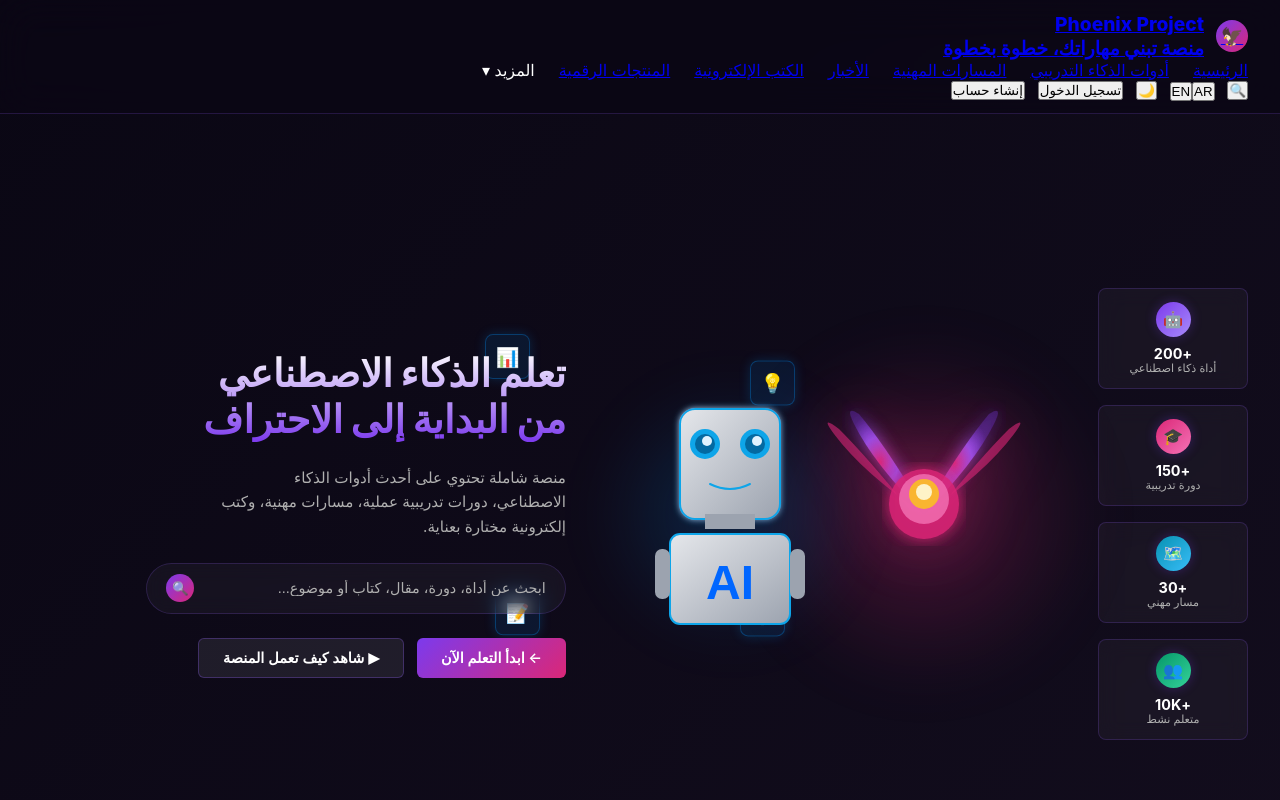
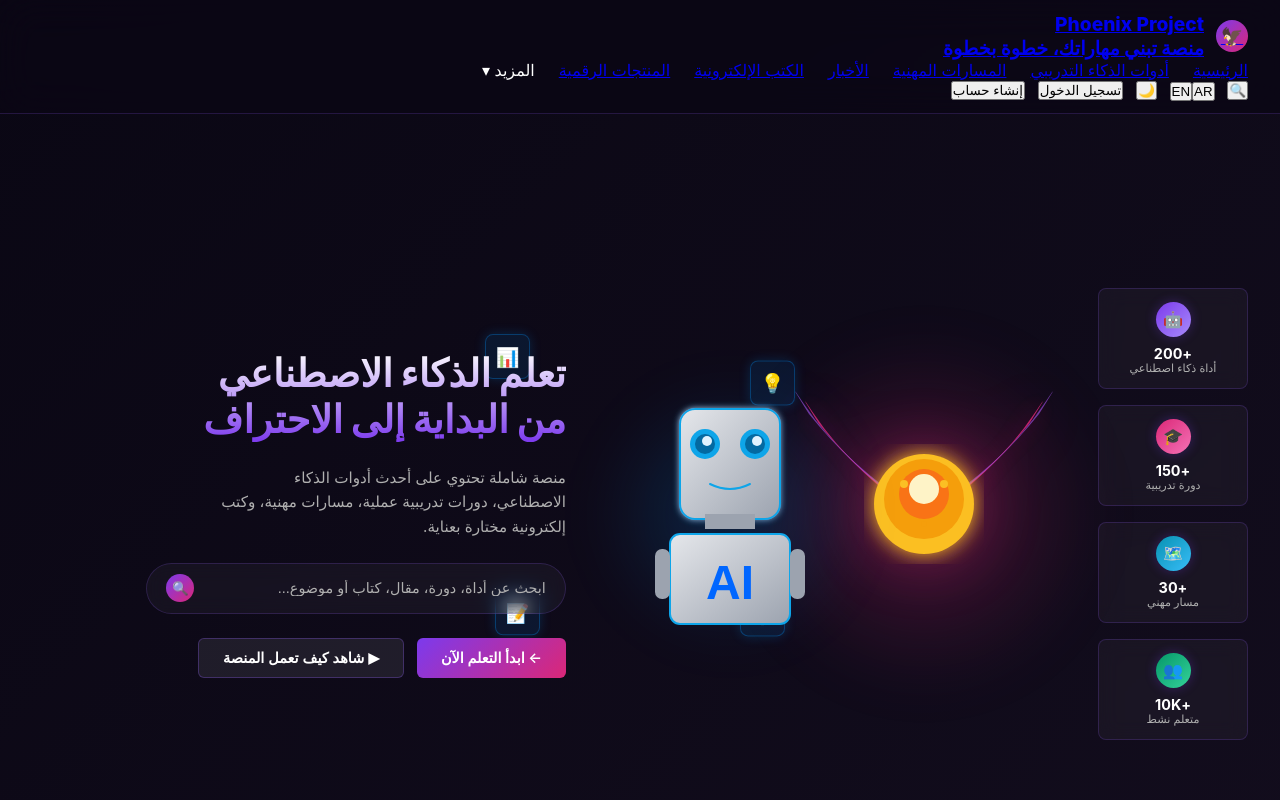
Before and after one commit to tambeabdulkarim/ai-priject, a Next.js app: page /en in a window 1280 px wide. Shown: the top 800 px of the page. Built offline with nearby package versions, Linux system fonts and the light colour scheme.

Commit message:
improve: enhanced phoenix wings SVG with better gradients and fire effects

```diff
--- a/src/components/HomePageContent.tsx
+++ b/src/components/HomePageContent.tsx
@@ -73,13 +73,14 @@ export default function HomePageContent({ locale }: HomePageContentProps) {
             <div className="ph-illus-phoenix">
               <svg viewBox="0 0 300 300" className="ph-phoenix-svg">
                 <defs>
-                  <radialGradient id="phoenixGrad" cx="40%" cy="50%">
-                    <stop offset="0%" stopColor="#db2777" stopOpacity="1" />
-                    <stop offset="50%" stopColor="#a855f7" stopOpacity="0.8" />
-                    <stop offset="100%" stopColor="#7c3aed" stopOpacity="0.3" />
+                  <radialGradient id="phoenixGrad" cx="45%" cy="45%">
+                    <stop offset="0%" stopColor="#fbbf24" stopOpacity="1" />
+                    <stop offset="30%" stopColor="#f59e0b" stopOpacity="1" />
+                    <stop offset="60%" stopColor="#db2777" stopOpacity="0.9" />
+                    <stop offset="100%" stopColor="#a855f7" stopOpacity="0.4" />
                   </radialGradient>
                   <filter id="phoenixGlow">
-                    <feGaussianBlur stdDeviation="8" result="coloredBlur" />
+                    <feGaussianBlur stdDeviation="10" result="coloredBlur" />
                     <feMerge>
                       <feMergeNode in="coloredBlur" />
                       <feMergeNode in="SourceGraphic" />
@@ -87,19 +88,28 @@ export default function HomePageContent({ locale }: HomePageContentProps) {
                   </filter>
                 </defs>
 
-                {/* Left Wing */}
-                <path d="M 150 150 Q 100 100 80 60 Q 70 40 85 50 Q 110 80 140 130 Z" fill="url(#phoenixGrad)" filter="url(#phoenixGlow)" />
-                <path d="M 150 150 Q 90 110 60 70 Q 45 50 65 65 Q 95 95 135 145 Z" fill="#db2777" opacity="0.6" />
+                {/* Left Wing - Extended */}
+                <path d="M 150 150 Q 80 110 40 50 Q 20 20 45 60 Q 85 110 140 150 Z"
+                      fill="#db2777" opacity="0.85" filter="url(#phoenixGlow)" />
+                <path d="M 150 150 Q 70 100 30 40 Q 10 10 35 50 Q 75 100 135 145 Z"
+                      fill="#a855f7" opacity="0.6" />
 
-                {/* Right Wing */}
-                <path d="M 150 150 Q 200 100 220 60 Q 230 40 215 50 Q 190 80 160 130 Z" fill="url(#phoenixGrad)" filter="url(#phoenixGlow)" />
-                <path d="M 150 150 Q 210 110 240 70 Q 255 50 235 65 Q 205 95 165 145 Z" fill="#db2777" opacity="0.6" />
+                {/* Right Wing - Extended */}
+                <path d="M 150 150 Q 220 110 260 50 Q 280 20 255 60 Q 215 110 160 150 Z"
+                      fill="#db2777" opacity="0.85" filter="url(#phoenixGlow)" />
+                <path d="M 150 150 Q 230 100 270 40 Q 290 10 265 50 Q 225 100 165 145 Z"
+                      fill="#a855f7" opacity="0.6" />
 
-                {/* Center Flame */}
-                <circle cx="150" cy="140" r="35" fill="#db2777" opacity="0.9" filter="url(#phoenixGlow)" />
-                <circle cx="150" cy="135" r="25" fill="#f472b6" opacity="0.8" />
-                <circle cx="150" cy="130" r="15" fill="#fbbf24" opacity="0.9" />
-                <circle cx="150" cy="128" r="8" fill="#fef3c7" />
+                {/* Center Body - Flame */}
+                <circle cx="150" cy="140" r="50" fill="#fbbf24" filter="url(#phoenixGlow)" />
+                <circle cx="150" cy="135" r="40" fill="#f59e0b" />
+                <circle cx="150" cy="130" r="25" fill="#f97316" />
+                <circle cx="150" cy="125" r="15" fill="#fef3c7" />
+
+                {/* Spark Effects */}
+                <circle cx="130" cy="120" r="4" fill="#fbbf24" />
+                <circle cx="170" cy="120" r="4" fill="#fbbf24" />
+                <circle cx="150" cy="160" r="3" fill="#f59e0b" />
               </svg>
               <div className="ph-phoenix-glow" />
             </div>
```
